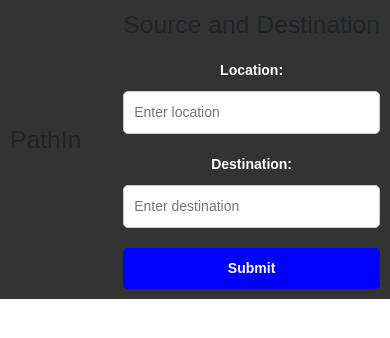
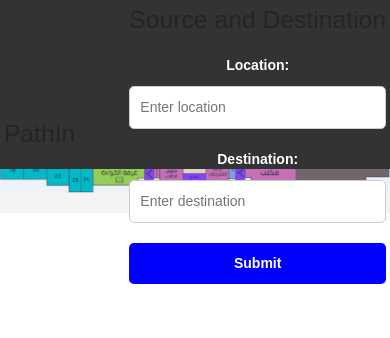
Before and after one commit to The102010/hii, a plain HTML site: page index.html in a window 390 px wide. Drawn offline with nearby package versions, Linux system fonts and the light colour scheme.

Commit message:
Update index.html

```diff
--- a/index.html
+++ b/index.html
@@ -16,21 +16,19 @@
     .navbar {
       background-color: #333;
       color: white;
-      padding: 10px;
+      padding: 1%;
       position: fixed;
-      top: 0;
+      top: 1;
       width: 100%;
-      z-index: 9999;
+      height:20%;
+      z-index: 2;
+      overflow: visible;
     }
 
     .container {
-      max-width: 500px;
+      max-width: 300px;
       margin: 0 auto;
       padding: 20px;
-      position: absolute;
-      top: 50%;
-      left: 50%;
-      transform: translate(-50%, -50%);
       background-color: #f4f4f4;
       border-radius: 10px;
     }
@@ -44,6 +42,10 @@
       display: flex;
       flex-direction: column;
       align-items: center;
+
+
+
+
     }
 
     label {
@@ -77,8 +79,20 @@
 
     img {
       max-width: 100%;
-      max-height: 100vh;
-      transform: rotate(90deg);
+      height: auto;
+
+    }
+
+    @media (max-width: 576px) {
+      .container {
+        max-width: 100%;
+        padding: 10px;
+        border-radius: 0;
+      }
+
+      .background-image img {
+        max-height: 300px;
+      }
     }
   </style>
 </head>
@@ -86,7 +100,8 @@
 <body>
   <div class="navbar">
     <h2>PathIn</h2>
-    <form>
+    <div>
+      <form style="margin-top: 1px; height:20%;">
         <h2>Source and Destination</h2>
         <label for="location">Location:</label>
         <input id="location" type="text" placeholder="Enter location">
@@ -96,22 +111,14 @@
       </form>
 
     </div>
+  </div>
 
   <div class="background-image">
     <img src="1stFloor.png" alt="Map">
   </div>
 
   <div class="container">
-
-
-
-
-
-
-
-
-
-
+    <!-- محتوى العنصر -->
   </div>
 </body>
 
```
Lines whose indentation alone changed are shown as unchanged.
